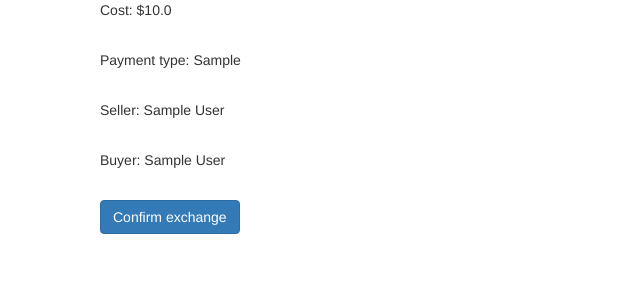
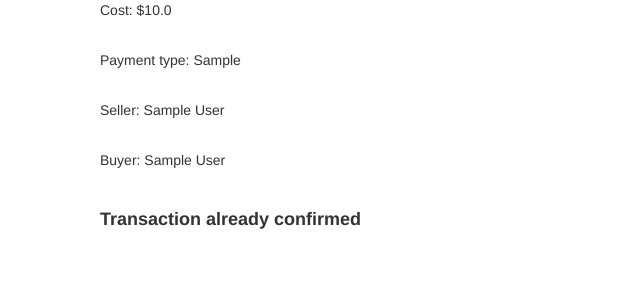
Before and after one commit to taporter95/CMSC447, a Django app: template marketplace/templates/marketplace/view_transaction.html in a window 1280 px wide. Shown: the part 223-523 px from the top of the page, without its empty margins (0-640 px from the left). Run offline with Django 3.2, Linux system fonts and the light colour scheme; the template is opened without the code that fills it: values that come from a table or form of the project are taken from there, others are empty; tables that the repository leaves empty hold one stand-in row (values such as "Sample post"); some libraries are stand-ins or nearby versions.

Commit message:
multiple ratings for same transaction bug fixed

```diff
--- a/marketplace/templates/marketplace/view_transaction.html
+++ b/marketplace/templates/marketplace/view_transaction.html
@@ -16,8 +16,11 @@
   </br>
   <p> Buyer: {{transaction.buyer.first_name}} {{transaction.buyer.last_name}}</p>
   </br>
-
+	{% if user == transaction.buyer and not transaction.buyerpaid  or user == transaction.seller and not transaction.sellerconfirmed %}
   <button type="button" class="btn btn-primary" data-toggle="modal" data-target="#myModal2">Confirm exchange</button>
+	{% else %}
+	<h4><b>Transaction already confirmed</b></h4>
+	{% endif %}
   <!--
 	<a href="{% url 'complete_transaction' transaction.id %}"><button class="btn btn-primary">Confirm Exchange</button></a>-->
 
--- a/marketplace/views.py
+++ b/marketplace/views.py
@@ -361,11 +361,11 @@ def complete_transaction(request, transaction_id):
     post = get_object_or_404(Post, pk=transaction.post.id)
     sellerstuff = get_object_or_404(UserModel, user=transaction.seller)
     buyerstuff = get_object_or_404(UserModel, user=transaction.buyer)
-    if user.pk == transaction.seller.pk:
+    if user.pk == transaction.seller.pk and transaction.sellerconfirmed == False:
         transaction.sellerconfirmed = True
         buyerstuff.updateRating(int(request.POST['rating']))
         buyerstuff.save()
-    if user.pk == transaction.buyer.pk:
+    if user.pk == transaction.buyer.pk and transaction.buyerpaid == False:
         transaction.buyerpaid = True
         sellerstuff.updateRating(int(request.POST['rating']))
         sellerstuff.save()
```
